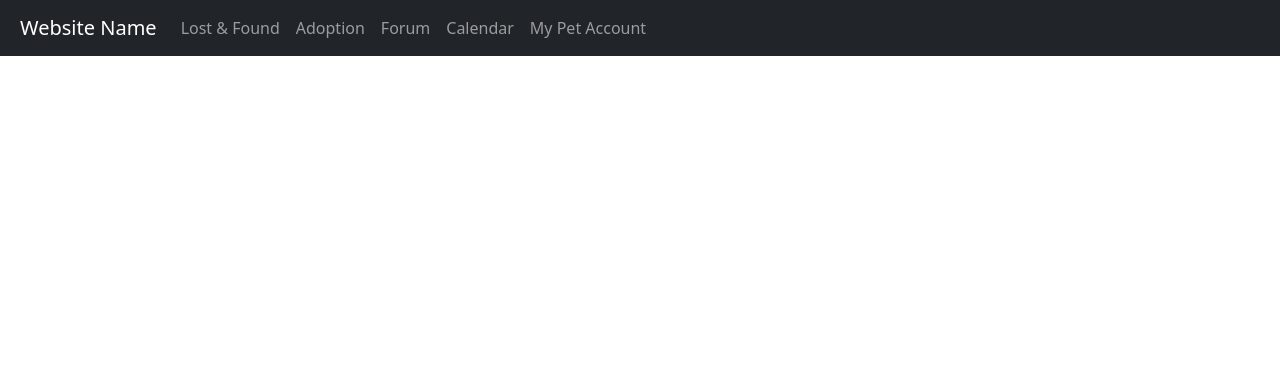
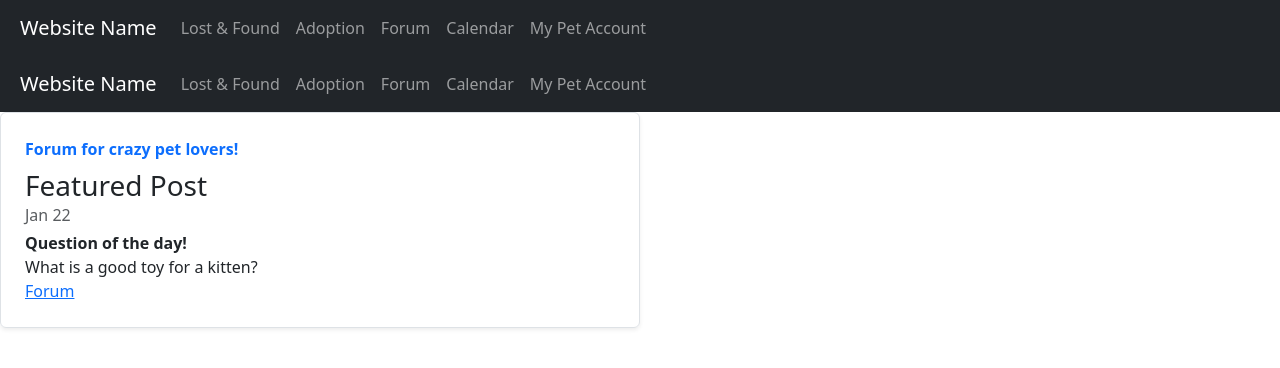
Before and after one commit to pxxch9994/WebAppsDAT076, a React (Create React App) app in the folder client/: page /forum in a window 1280 px wide. Shown: the top 368 px of the page. Built offline with nearby package versions, Linux system fonts and the light colour scheme.

Commit message:
Co-authored-by: Anja Tomovic <anjato@chalmers.se> Co-authored-by: ebrahim <ebraheem@chalmers.se> Co-authored-by: pxxch9994 <118355635+pxxch9994@users.noreply.github.com>

```diff
--- a/client/src/App.tsx
+++ b/client/src/App.tsx
@@ -8,6 +8,7 @@ import Home from './pages/Home';
 import Lost from './pages/Lost';
 import Login from './pages/Login';
 import MyProfile from './pages/MyProfile';
+import Forum from "./pages/Forum";
 
 function App() {
   return (
@@ -19,6 +20,7 @@ function App() {
             <Route path="/lost" element={<Lost />} />
             <Route path="/login" element={<Login />} />
             <Route path="/myprofile" element={<MyProfile />} />
+            <Route path="/forum" element={<Forum />} />
           </Routes>
       </AuthProvider>
     </Router>
--- a/client/src/components/AuthContext.tsx
+++ b/client/src/components/AuthContext.tsx
@@ -7,10 +7,10 @@ interface AuthContextProps {
   logout: () => void;
 }
 
-const AuthContext = createContext<AuthContextProps | undefined>(undefined);
+      const AuthContext = createContext<AuthContextProps | undefined>(undefined);
 
-export const AuthProvider: React.FC<React.PropsWithChildren<{}>> = ({ children }) => {
-  const [isLoggedIn, setIsLoggedIn] = useState(false);
+      export const AuthProvider: React.FC<React.PropsWithChildren<{}>> = ({ children }) => {
+          const [isLoggedIn, setIsLoggedIn] = useState(false);
 
 
   const login = async (username: string, password: string) => {
--- a/client/src/components/NavBar.tsx
+++ b/client/src/components/NavBar.tsx
@@ -1,6 +1,6 @@
 import React, { ReactNode } from 'react';
 import { Link } from 'react-router-dom';
-import './NavBar.css';
+import '../style/NavBar.css';
 
 interface NavbarProps {
   children?: ReactNode;
@@ -29,7 +29,7 @@ const Navbar: React.FC<NavbarProps> = ({ children }) => {
             <Link className="nav-link" to="/adopt">Adoption</Link>
           </li>
           <li className="nav-item">
-            <Link className="nav-link" to="#">Forum</Link>
+            <Link className="nav-link" to="/forum">Forum</Link>
           </li>
           <li className="nav-item">
             <Link className="nav-link" to="#">Calendar</Link>
--- /dev/null
+++ b/client/src/components/PostNoImage.tsx
@@ -0,0 +1,22 @@
+import React from "react";
+import {Link} from "react-router-dom";
+
+const PostNoImage: React.FC = () => {
+    return(
+        <>
+            <div className="col-md-6 secondcol">
+            <div className="row g-0 border rounded overflow-hidden flex-md-row mb-4 shadow-sm h-md-250 position-relative">
+            <div className="col p-4 d-flex flex-column position-static">
+                <strong className="d-inline-block mb-2 text-primary">Forum for crazy pet lovers!</strong>
+                <h3 className="mb-0">Featured Post</h3>
+                <div className="mb-1 text-muted">Jan 22</div>
+                <strong>Question of the day!</strong>
+                <p className="card-text mb-auto">What is a good toy for a kitten?</p>
+                <Link to="/forum">Forum</Link>
+            </div>
+            </div>
+            </div>
+        </>
+    );
+}
+export default PostNoImage;
--- /dev/null
+++ b/client/src/pages/Forum.tsx
@@ -0,0 +1,21 @@
+import React, {useState} from "react";
+import NavBar from "../components/NavBar";
+import PostNoImage from "../components/PostNoImage";
+import 'bootstrap/dist/css/bootstrap.min.css';
+import "../style/Forum.css"
+
+
+const Forum: React.FC = () => {
+    const [bool, setBool] = useState(false);
+    const [string, setString] = useState("");
+    const [num, setNum] = useState(0);
+
+    return(
+        <>
+            <NavBar />
+            <PostNoImage />
+        </>
+    );
+}
+
+export default Forum;
--- a/client/src/pages/Home.tsx
+++ b/client/src/pages/Home.tsx
@@ -1,6 +1,8 @@
 import React from 'react';
 import 'bootstrap/dist/css/bootstrap.min.css';
 import './Pages.css';
+import Forum from "./Forum";
+import PostNoImage from "../components/PostNoImage";
 
 const Home: React.FC = () => {
   return (
@@ -60,21 +62,7 @@ const Home: React.FC = () => {
 
     {/* Row 1, Col 2 */}
 
-    <div className="col-md-6 secondcol">
-    <div className="row g-0 border rounded overflow-hidden flex-md-row mb-4 shadow-sm h-md-250 position-relative">
-
-        <div className="col p-4 d-flex flex-column position-static">
-          <strong className="d-inline-block mb-2 text-primary">Forum for crazy pet lovers!</strong>
-          <h3 className="mb-0">Featured Post</h3>
-          <div className="mb-1 text-muted">Jan 22</div>
-          <strong>Question of the day!</strong>
-          <p className="card-text mb-auto">What is a good toy for a kitten?</p>
-          <a href="forum.html" className="stretched-link">View discussion thread...</a>
-        </div>
-
-    </div>
-    </div>
-
+    <PostNoImage />
     {/* Row 2, Col 1 */}
 
     <div className="col-md-3">
```
Also changed, not shown: client/src/style/Forum.css (added), client/src/style/NavBar.css (renamed from client/src/components/NavBar.css).
